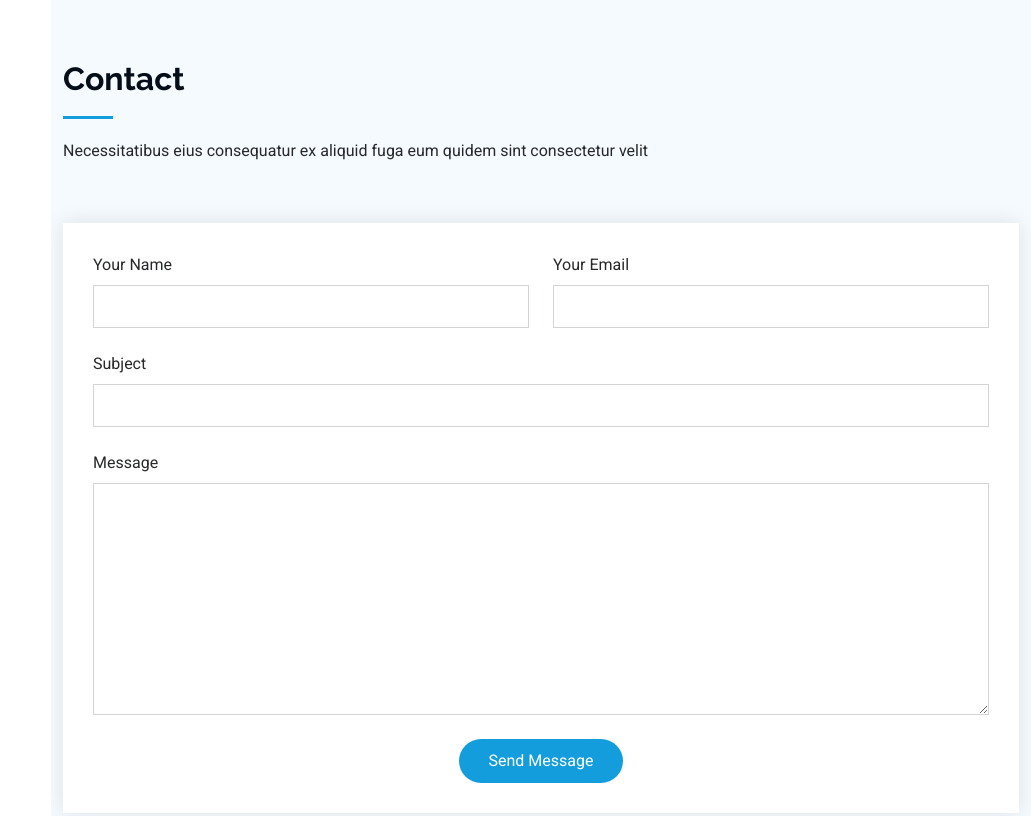
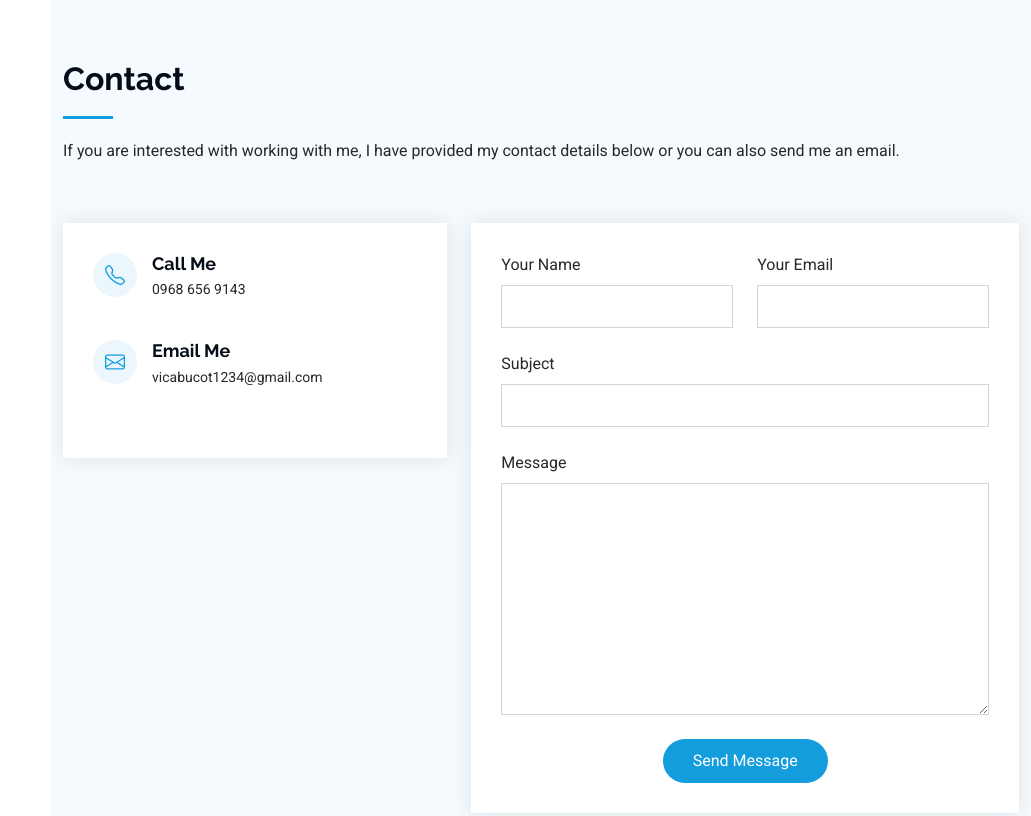
Before and after one commit to senior-zoren/My_Portfolio, a plain HTML site: page index.html in a window 1280 px wide. Shown: the part 4640-5456 px from the top of the page, without its empty margins (249-1280 px from the left). Drawn offline with Linux system fonts and the light colour scheme.

Commit message:
Minor Changes

```diff
--- a/index.html
+++ b/index.html
@@ -537,45 +537,45 @@
       <!-- Section Title -->
       <div class="container section-title" data-aos="fade-up">
         <h2>Contact</h2>
-        <p>Necessitatibus eius consequatur ex aliquid fuga eum quidem sint consectetur velit</p>
+        <p>If you are interested with working with me, I have provided my contact details below or you can also send me an email.</p>
       </div><!-- End Section Title -->
 
       <div class="container" data-aos="fade-up" data-aos-delay="100">
 
         <div class="row gy-4">
 
-          <!-- <div class="col-lg-5">
+          <div class="col-lg-5">
 
             <div class="info-wrap">
-              <div class="info-item d-flex" data-aos="fade-up" data-aos-delay="200">
+              <!-- <div class="info-item d-flex" data-aos="fade-up" data-aos-delay="200">
                 <i class="bi bi-geo-alt flex-shrink-0"></i>
                 <div>
                   <h3>Address</h3>
                   <p>A108 Adam Street, New York, NY 535022</p>
                 </div>
-              </div>
+              </div> -->
 
               <div class="info-item d-flex" data-aos="fade-up" data-aos-delay="300">
                 <i class="bi bi-telephone flex-shrink-0"></i>
                 <div>
-                  <h3>Call Us</h3>
-                  <p>+1 5589 55488 55</p>
+                  <h3>Call Me</h3>
+                  <p>0968 656 9143</p>
                 </div>
               </div>
 
               <div class="info-item d-flex" data-aos="fade-up" data-aos-delay="400">
                 <i class="bi bi-envelope flex-shrink-0"></i>
                 <div>
-                  <h3>Email Us</h3>
-                  <p>info@example.com</p>
+                  <h3>Email Me</h3>
+                  <p>vicabucot1234@gmail.com</p>
                 </div>
               </div>
 
-              <iframe src="https://www.google.com/maps/embed?pb=!1m14!1m8!1m3!1d48389.78314118045!2d-74.006138!3d40.710059!3m2!1i1024!2i768!4f13.1!3m3!1m2!1s0x89c25a22a3bda30d%3A0xb89d1fe6bc499443!2sDowntown%20Conference%20Center!5e0!3m2!1sen!2sus!4v1676961268712!5m2!1sen!2sus" frameborder="0" style="border:0; width: 100%; height: 270px;" allowfullscreen="" loading="lazy" referrerpolicy="no-referrer-when-downgrade"></iframe>
+              <!-- <iframe src="https://www.google.com/maps/embed?pb=!1m14!1m8!1m3!1d48389.78314118045!2d-74.006138!3d40.710059!3m2!1i1024!2i768!4f13.1!3m3!1m2!1s0x89c25a22a3bda30d%3A0xb89d1fe6bc499443!2sDowntown%20Conference%20Center!5e0!3m2!1sen!2sus!4v1676961268712!5m2!1sen!2sus" frameborder="0" style="border:0; width: 100%; height: 270px;" allowfullscreen="" loading="lazy" referrerpolicy="no-referrer-when-downgrade"></iframe> -->
             </div>
-          </div> -->
+          </div>
 
-          <div class="col-lg-12">
+          <div class="col-lg-7">
             <form action="forms/contact.php" method="post" class="php-email-form" data-aos="fade-up" data-aos-delay="200">
               <div class="row gy-4">
 
```
